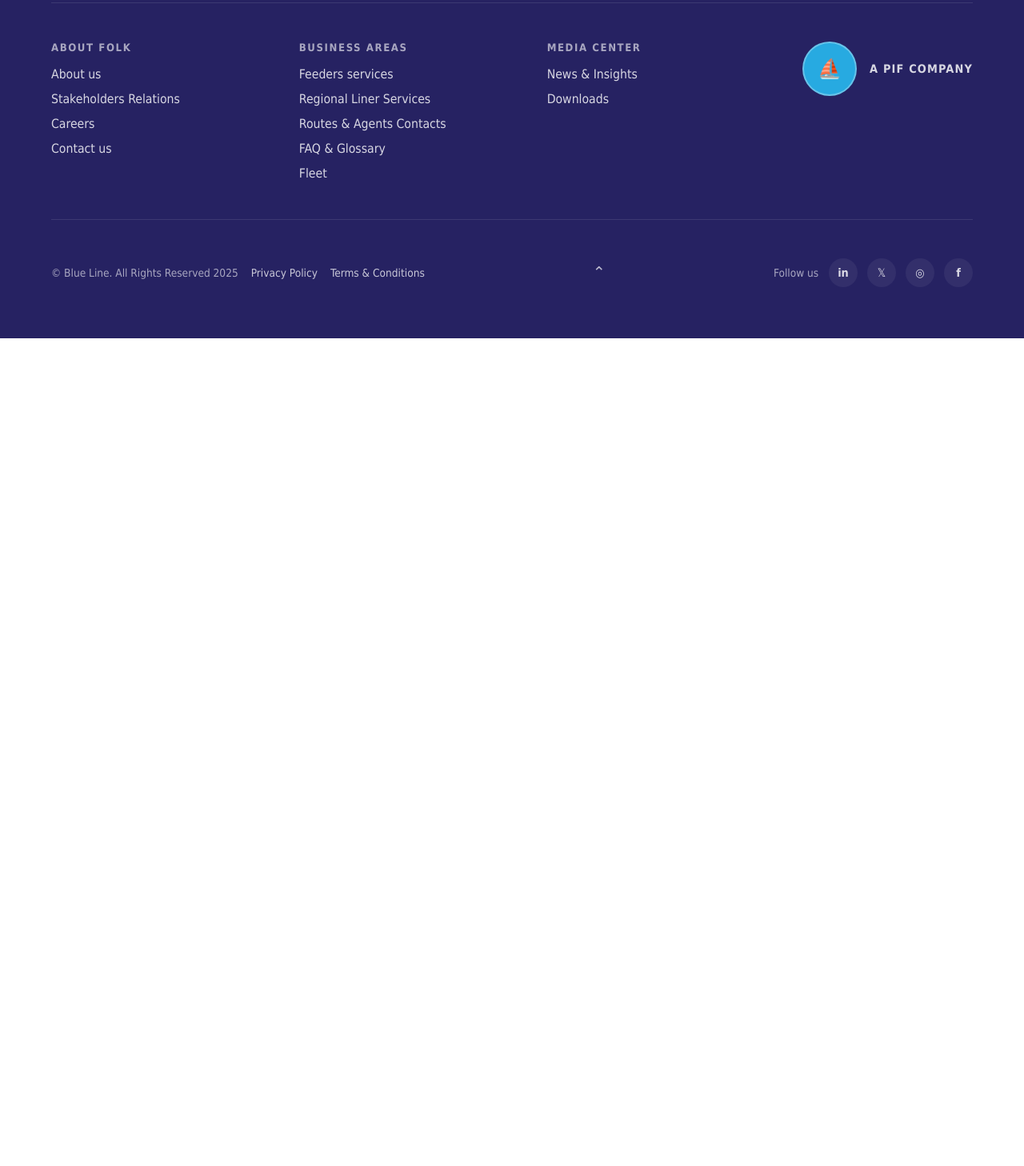
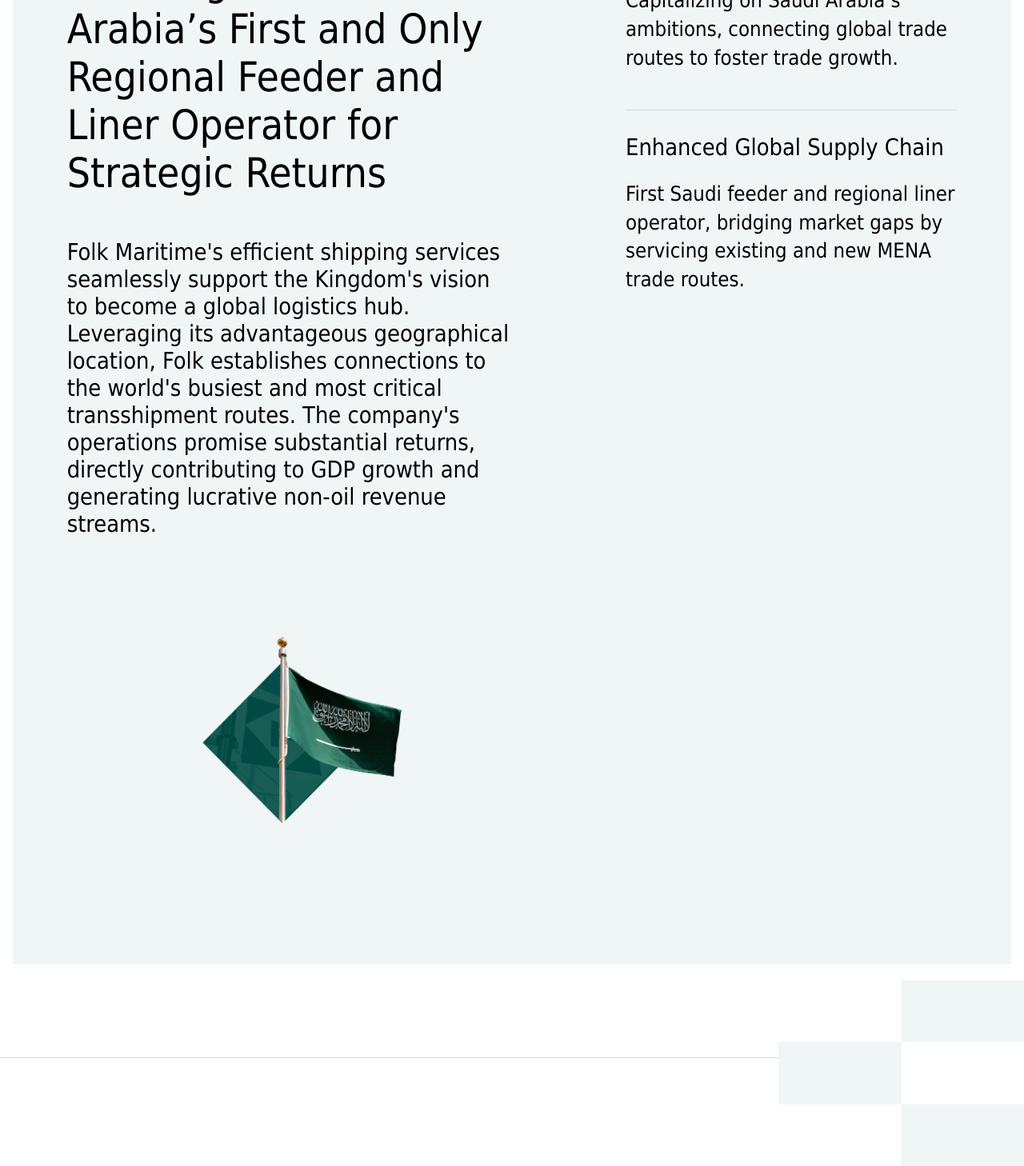
Before and after one commit to mohamedelhadad-22/BLUE-LINE-Website, a Vue app: page /stakeholders-relations in a window 1280 px wide. Shown: the part 1460-2918 px from the top of the page at 80% size. Before the commit the page ends 1883 px from the top, so only its background shows below. Built offline with nearby package versions, Linux system fonts and the light colour scheme.

Commit message:
-- Strategic Objectives section -- Stakeholders section -- WHY Blue Line section

```diff
--- a/src/locales/ar.json
+++ b/src/locales/ar.json
@@ -552,6 +552,13 @@
         "million": "مليون",
         "Desc1": "تماشياً مع برنامج تطوير الصناعة الوطنية والخدمات اللوجستية في المملكة العربية السعودية؛ ندعم هدف قطاع الخدمات اللوجستية بنقل 40 مليون حاوية عبر الموانئ السعودية بحلول عام 2030.",
         "Desc2": "نهدف إلى تعزيز قطاع الخدمات اللوجستية في المملكة العربية السعودية من خلال الاستحواذ على حوالي 15-20٪ من حجم الطلب في منطقة الشرق الأوسط وشمال إفريقيا بحلول عام 2030.",
-        "Desc3": "أطلقنا في عام 2024 خدمتين من مجموع خدماتنا، ونعمل على زيادة عدد الخدمات وتوسيع نطاق خطوطنا الملاحية على المستوى الإقليمي والعالمي."
+        "Desc3": "أطلقنا في عام 2024 خدمتين من مجموع خدماتنا، ونعمل على زيادة عدد الخدمات وتوسيع نطاق خطوطنا الملاحية على المستوى الإقليمي والعالمي.",
+        "whyBlueLine": "ما الذي يميز فُلك البحرية",
+        "whyBlueLineTitle": "الشركة السعودية الأولى والوحيدة في مجال خدمات سفن الروافد والخطوط الملاحية الإقليمية المنتظمة والتي تستهدف تحقيق عوائد استراتيجية",
+        "whyBlueLineDesc": "فُلك البحرية هي أول شركة سعودية متخصصة في خدمات سفن الروافد والخطوط الملاحية الإقليمية المنتظمة ، والتي تسهم بشكل مباشر في تعزيز البنية التحتية للشحن البحري، مما يدعم أهداف الرؤية الطموحة 2030 لتصبح المملكة مركز لوجستي عالمي. تعزز بلو لاين البحرية من ربط المملكة العربية السعودية بأهم طرق الشحن البحري العالمية وأكثرها ازدحامًا عبر الاستفادة من موقعها الجغرافي الاستراتيجي المميز، لتساهم في زيادة الناتج المحلي من الإيرادات غير النفطية.",
+        "StrategicGlobal": "ربط عالمي استراتيجي",
+        "StrategicGlobalDesc": "نشارك في تحقيق رؤية المملكة العربية السعودية لتعزيز نمو التجارة عبر ربط مسارات الشحن العالمية.",
+        "EnhancedGlobal": "سلسلة توريد عالمية أفضل",
+        "EnhancedGlobalDesc": "بلو لاين البحرية أول شركة سعودية متخصصة في خدمات سفن الروافد والخطوط الملاحية الإقليمية المنتظمة وتهدف إلى سد فجوات السوق من خلال خدمة مسارات التجارة الحالية والمستقبلية في منطقة الشرق الأوسط وشمال أفريقيا."
     }
 }
--- a/src/locales/en.json
+++ b/src/locales/en.json
@@ -553,6 +553,13 @@
         "million": "Million",
         "Desc1": "Aligning with Saudi Arabia’s NIDLP, supporting the logistics sector’s goal to transport 40 million TEU through Saudi ports by 2030.",
         "Desc2": "Aiming to enhance Saudi Arabia’s logistics sector by capturing approximately 15-20% of the demand in the MENA region by 2030.",
-        "Desc3": "Launched three services in 2024, aiming to add more regional and global expansion services."
+        "Desc3": "Launched three services in 2024, aiming to add more regional and global expansion services.",
+        "whyBlueLine": "WHY Blue Line",
+        "whyBlueLineTitle": "The Kingdom of Saudi Arabia’s First and Only Regional Feeder and Liner Operator for Strategic Returns",
+        "whyBlueLineDesc": "Folk Maritime's efficient shipping services seamlessly support the Kingdom's vision to become a global logistics hub. Leveraging its advantageous geographical location, Folk establishes connections to the world's busiest and most critical transshipment routes. The company's operations promise substantial returns, directly contributing to GDP growth and generating lucrative non-oil revenue streams.",
+        "StrategicGlobal": "Strategic Global Connectivity",
+        "StrategicGlobalDesc": "Capitalizing on Saudi Arabia’s ambitions, connecting global trade routes to foster trade growth.",
+        "EnhancedGlobal": "Enhanced Global Supply Chain",
+        "EnhancedGlobalDesc": "First Saudi feeder and regional liner operator, bridging market gaps by servicing existing and new MENA trade routes."
     }
 }
--- a/src/views/Pages/StakeholdersRelationsView.vue
+++ b/src/views/Pages/StakeholdersRelationsView.vue
@@ -11,7 +11,11 @@
   data() {
     return {
       heroImg: shallowRef(heroImg),
-      BlueLinenumbers: [
+    };
+  },
+  computed: {
+    BlueLinenumbers() {
+      const value = [
         {
           id: 1,
           number: "40" + " " + this.$t("stakeholders.million"),
@@ -27,8 +31,9 @@
           number: "2024",
           desc: this.$t("stakeholders.Desc3"),
         },
-      ],
-    };
+      ];
+      return value;
+    },
   },
 });
 </script>
@@ -72,6 +77,35 @@
           </div>
         </div>
       </div>
+    </section>
+    <section class="why_blue_line">
+      <div class="container">
+        <div class="why_content">
+          <div class="left_side">
+            <h6 class="title">{{ $t("stakeholders.whyBlueLine") }}</h6>
+            <h1>{{ $t("stakeholders.whyBlueLineTitle") }}</h1>
+            <p>{{ $t("stakeholders.whyBlueLineDesc") }}</p>
+
+            <div class="saudi_falg">
+              <img src="@/assets/image-(4)٦.png" alt="" />
+            </div>
+          </div>
+          <div class="right_side">
+            <div class="box_label">
+              <h3>{{ $t("stakeholders.StrategicGlobal") }}</h3>
+              <p>{{ $t("stakeholders.StrategicGlobalDesc") }}</p>
+            </div>
+            <div class="box_label">
+              <h3>{{ $t("stakeholders.EnhancedGlobal") }}</h3>
+              <p>{{ $t("stakeholders.EnhancedGlobalDesc") }}</p>
+            </div>
+          </div>
+        </div>
+      </div>
+    </section>
+
+    <section class="section_line container container--noPadding">
+      <div class="dividerLine__inner"></div>
     </section>
   </section>
 </template>
@@ -144,4 +178,123 @@
 .breadcrumbs * {
   color: #fff;
 }
+.why_blue_line {
+  width: 100%;
+}
+.why_content {
+  display: flex;
+  flex-direction: row;
+  gap: 12.764%;
+  padding-inline: 5.42%;
+  padding-block: clamp(64px, 9.2903225806vw, 144px);
+  background-color: #eff6f5;
+}
+.why_content .left_side {
+  display: flex;
+  flex-direction: column;
+  gap: 32px;
+  max-width: 50%;
+}
+.left_side h6 {
+  font-size: 1rem;
+}
+.left_side h1 {
+  font-size: 3.2rem;
+  font-weight: 500;
+}
+.left_side p {
+  margin-top: 20px;
+  font-size: 1.8rem;
+  font-weight: 500;
+}
+.why_content .right_side {
+  display: flex;
+  flex-direction: column;
+  gap: 20px;
+  align-items: center;
+  /* justify-content: center; */
+  max-width: 50%;
+}
+
+.right_side .box_label {
+  display: flex;
+  flex-direction: column;
+  gap: 20px;
+  padding-block: clamp(24px, 2.064516129vw, 32px);
+  border-top: 1px solid #dadada;
+}
+.right_side h3 {
+  line-height: 1.4;
+  font-size: 1.8rem;
+  font-weight: 400;
+}
+
+.right_side p {
+  line-height: 1.4;
+  font-size: 1.6rem;
+  font-weight: 400;
+}
+.saudi_falg {
+  margin-top: clamp(40px, 5.1612903226vw, 80px);
+}
+.saudi_falg img {
+  width: 100%;
+  height: 100%;
+}
+.container--noPadding {
+  padding-right: 0;
+  padding-left: 0;
+}
+.dividerLine {
+  position: relative;
+  z-index: 0;
+}
+.section_line {
+  position: relative;
+  display: flex;
+  height: 12rem;
+  margin-top: 20px;
+  align-items: center;
+  justify-content: center;
+  padding-right: 12%;
+}
+.section_line::after {
+  background-image: url("@/assets/dividerLine.svg");
+  position: absolute;
+  top: 0;
+  z-index: 1;
+  background-position: 100% -1%;
+  background-repeat: repeat;
+  background-size: 100% 51%;
+  padding-top: 12.5rem;
+  width: 12.5rem;
+  height: 0;
+  content: "";
+  pointer-events: none;
+  right: 0;
+  padding-top: 24%;
+  width: 24%;
+  right: 0;
+  transform: scaleX(-1);
+}
+@media (min-width: 768px) {
+  .dividerLine__inner {
+    /* padding-inline: 5.42%; */
+  }
+}
+.dividerLine__inner.dvider {
+  width: 100%;
+}
+.dividerLine__inner {
+  display: block;
+  background-color: #dadada;
+  height: 1px;
+  width: 100%;
+  /* margin-top: 6rem; */
+}
+@media (min-width: 768px) {
+  .dividerLine--line .dividerLine__inner:before {
+    width: calc(100% - 16px);
+  }
+}
 </style>
```
Also changed, not shown: src/assets/dividerLine.svg (added), src/assets/image-(4)٦.png (added).
